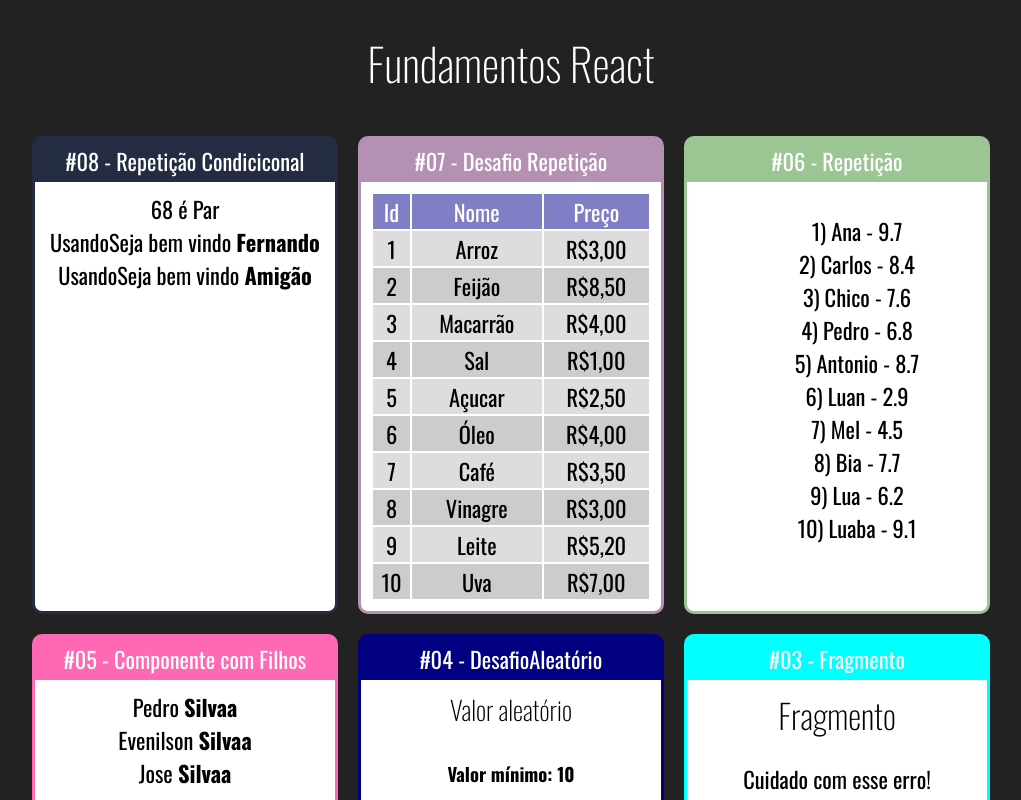
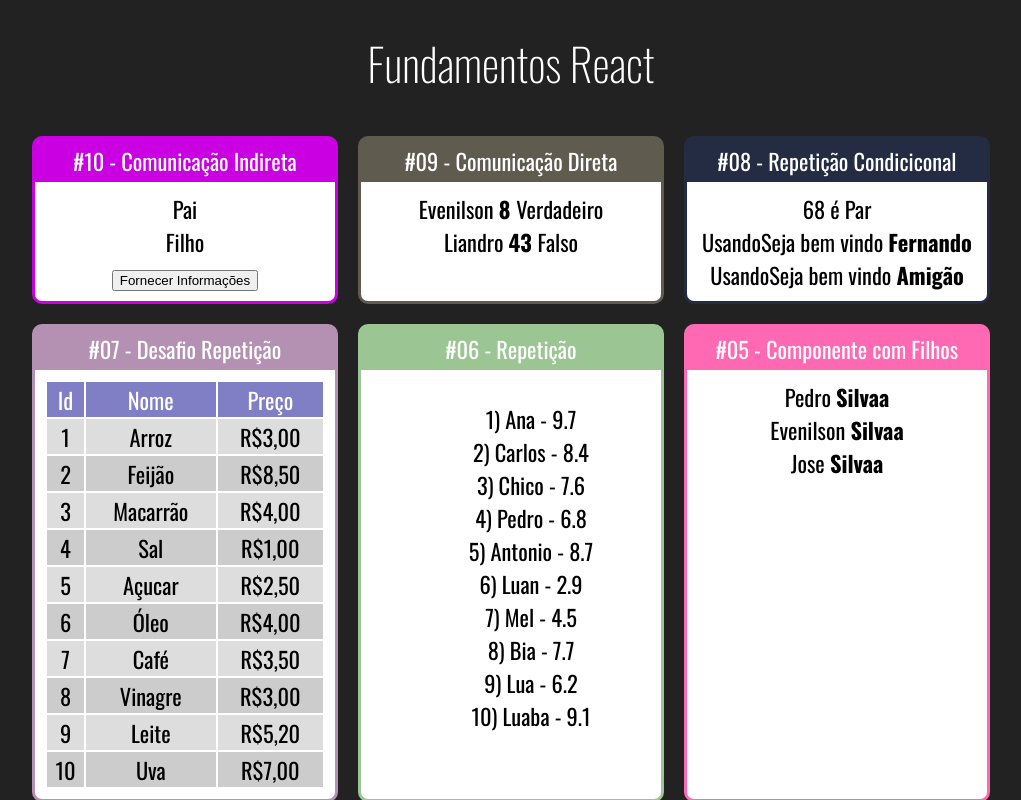
Before and after one commit to evenilson/curso-react-redux, a React (Create React App) app in the folder fundamentos-react/: page / in a window 1280 px wide. Shown: the top 800 px of the page, without its empty margins (129-1150 px from the left). Built offline with nearby package versions, Linux system fonts and the light colour scheme.

Commit message:
Comunicação DIreta e Indireta

```diff
--- a/fundamentos-react/src/App.jsx
+++ b/fundamentos-react/src/App.jsx
@@ -2,6 +2,9 @@ import React from 'react'
 
 import './App.css'
 
+
+import IndiretaPai from './components/comunication/IndiretaPai'
+import DiretaPai from './components/comunication/DiretaPai'
 import UsuarioInfo from './components/conditional/UsuarioInfo'
 import ParOuImpar from './components/conditional/ParOuImpar'
 import TableProdutos from './components/repetition/TableProdutos'
@@ -23,10 +26,18 @@ export default () => {
 
             <div className='cards'>
 
+                <Card titulo='#10 - Comunicação Indireta' color='#ca00e3'>
+                    <IndiretaPai></IndiretaPai>
+                </Card>
+
+                <Card titulo='#09 - Comunicação Direta' color='#605b4f'>
+                    <DiretaPai></DiretaPai>
+                </Card>
+
                 <Card titulo='#08 - Repetição Condiciconal' color='#232c43'>
                     <ParOuImpar number={68}></ParOuImpar>
-                    <UsuarioInfo usuario={{nome: 'Fernando'}}/>
-                    <UsuarioInfo usuario={{email: 'fer@gmail.com'}}/>
+                    <UsuarioInfo usuario={{ nome: 'Fernando' }} />
+                    <UsuarioInfo usuario={{ email: 'fer@gmail.com' }} />
                 </Card>
 
                 <Card titulo='#07 - Desafio Repetição' color='#b491b2'>
--- /dev/null
+++ b/fundamentos-react/src/components/comunication/DiretaFilho.jsx
@@ -0,0 +1,12 @@
+import React from 'react'
+
+export default props => {
+    return (
+        <div>
+            <span>{props.name} </span>
+            <span><strong>{props.age} </strong></span>
+            <span>{props.nerd ? 'Verdadeiro' : 'Falso'}</span>
+
+        </div>
+    )
+}
--- /dev/null
+++ b/fundamentos-react/src/components/comunication/DiretaPai.jsx
@@ -0,0 +1,12 @@
+import React from 'react'
+
+import DiretaFilho from './DiretaFilho'
+
+export default propss => {
+    return (
+        <div>
+            <DiretaFilho name='Evenilson' age={8} nerd={true}></DiretaFilho>
+            <DiretaFilho name='Liandro' age={43} nerd={false}></DiretaFilho>
+        </div>
+    )
+}
--- /dev/null
+++ b/fundamentos-react/src/components/comunication/IndiretaFilho.jsx
@@ -0,0 +1,21 @@
+import React from 'react'
+
+
+
+export default props => {
+
+    //props.quandoClicar
+
+    return (
+        <div>
+            <div>Filho</div>
+            <button onClick={
+                function(e){
+                    props.quandoClicar('Evenilson', 56, false)
+                }
+            }>
+                 Fornecer Informações
+            </button>
+        </div>
+    )
+}
--- /dev/null
+++ b/fundamentos-react/src/components/comunication/IndiretaPai.jsx
@@ -0,0 +1,17 @@
+import React from 'react'
+
+import IndiretaFilho from './IndiretaFilho'
+
+export default propss => {
+
+    function fornecerInformacoes(name, age, nerd){
+        console.log(name, age, nerd)
+    }
+
+    return (
+        <div>
+            <div>Pai</div>
+            <IndiretaFilho quandoClicar={fornecerInformacoes}></IndiretaFilho>
+        </div>
+    )
+}
```
